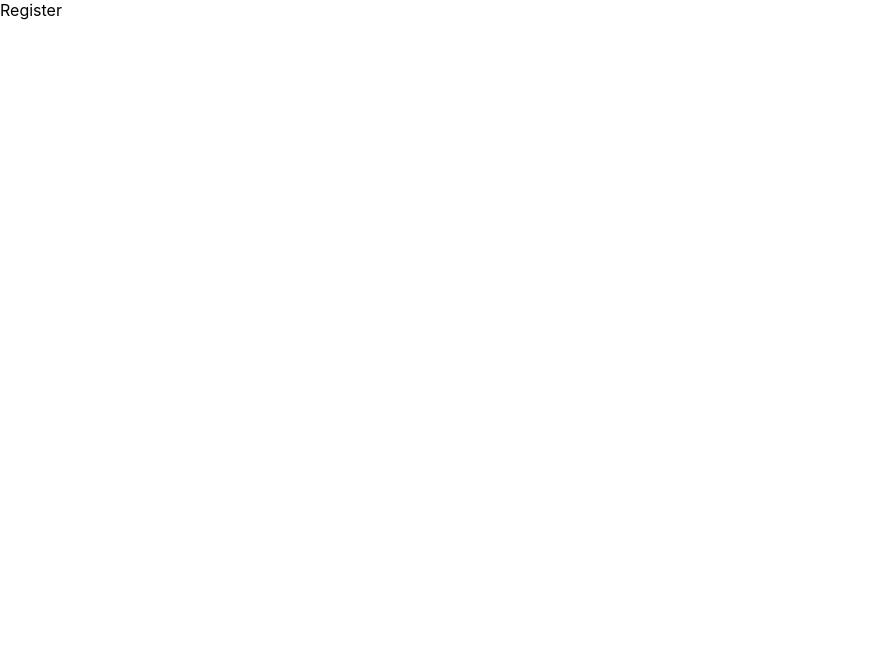
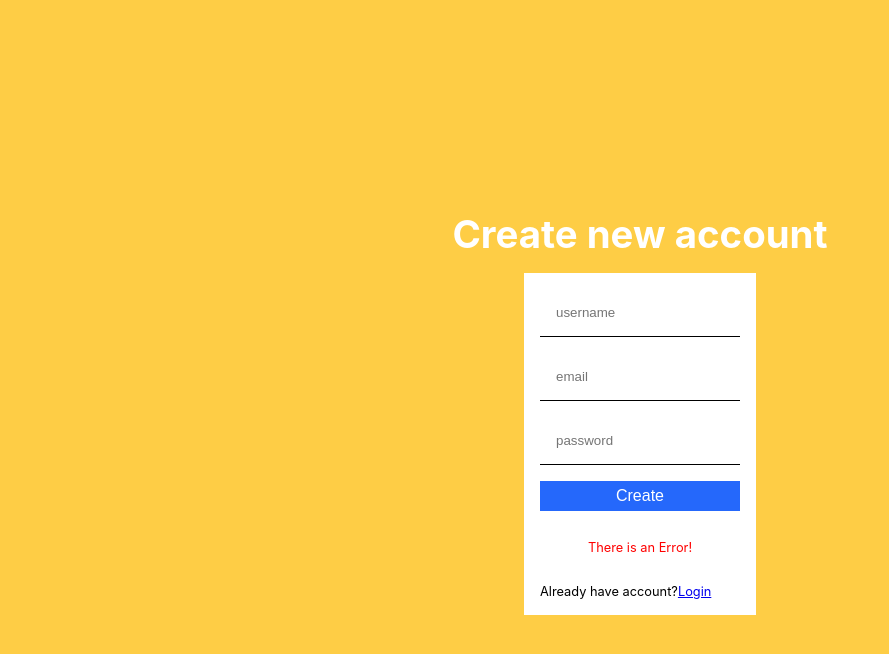
Before and after one commit to dovjas/BlogApp, a React (Create React App) app: page /register in a window 1280 px wide. Shown: the top 654 px of the page, without its empty margins (0-889 px from the left). Built offline with nearby package versions, Linux system fonts and the light colour scheme.

Commit message:
created - registration form and style

```diff
--- a/src/pages/Login.jsx
+++ b/src/pages/Login.jsx
@@ -9,6 +9,7 @@ const Login = () => {
         <input type="text" placeholder="username" />
         <input type="password" placeholder="password" />
         <button>Login</button>
+        <p>There is an Error!</p>
         <span>Need account?<Link to="/register">Register</Link></span>
       </form>
     </div>
--- a/src/pages/Register.jsx
+++ b/src/pages/Register.jsx
@@ -1,8 +1,19 @@
-import React from 'react'
+import React from "react";
+import { Link } from "react-router-dom";
 
 const Register = () => {
   return (
-    <div>Register</div>
+    <div className="auth">
+      <h1>Create new account</h1>
+      <form>
+        <input type="text" placeholder="username" required />
+        <input type="email" placeholder="email" required/>
+        <input type="password" placeholder="password" required />
+        <button>Create</button>
+        <p>There is an Error!</p>
+        <span>Already have account?<Link to="/login">Login</Link></span>
+      </form>
+    </div>
   )
 }
 
--- a/src/style.scss
+++ b/src/style.scss
@@ -17,6 +17,12 @@ $lightBlue:#2568FB;
                 color: #fff;
                 font-size: 2.4rem;
                 margin-bottom: 1rem;
+            }
+
+            p{
+                color: #ff0000;
+                font-size: .8rem;
+                text-align: center;
             }
 
             form{
@@ -44,6 +50,7 @@ $lightBlue:#2568FB;
                 span{
                     font-size: .8rem;
                 }
+
             };
         }
 
```
